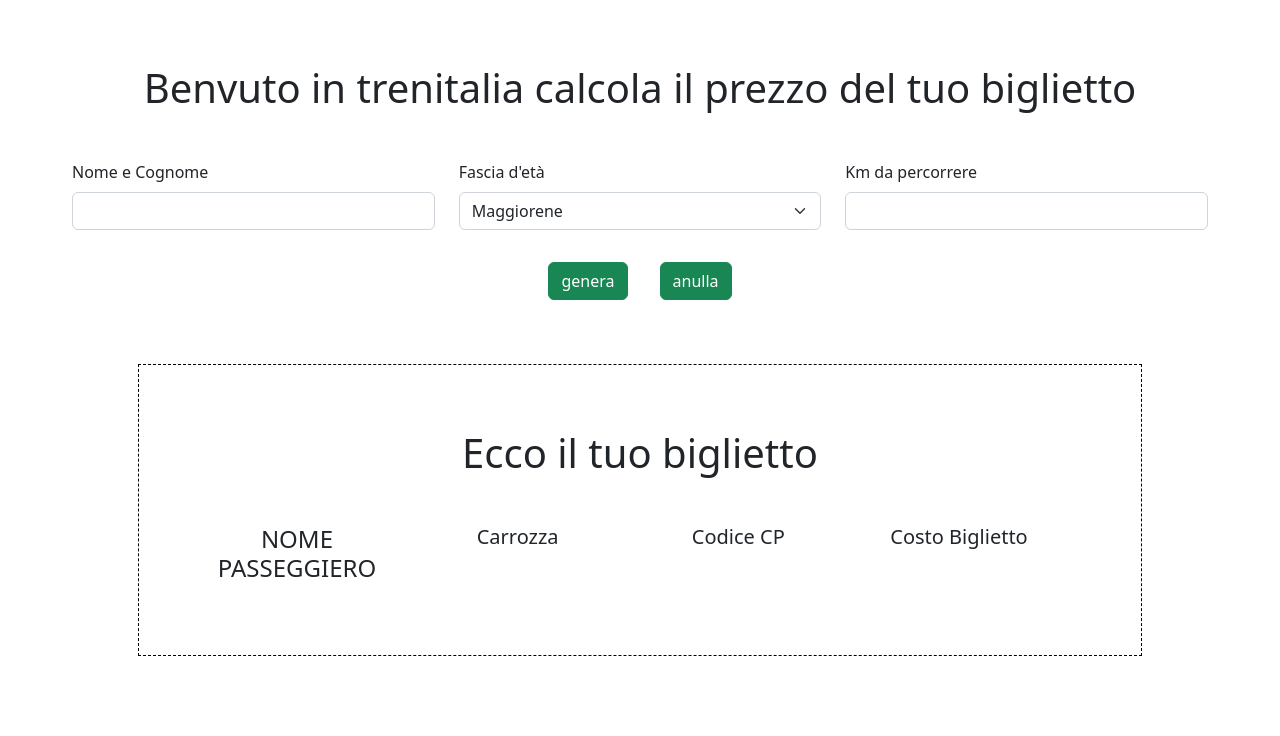
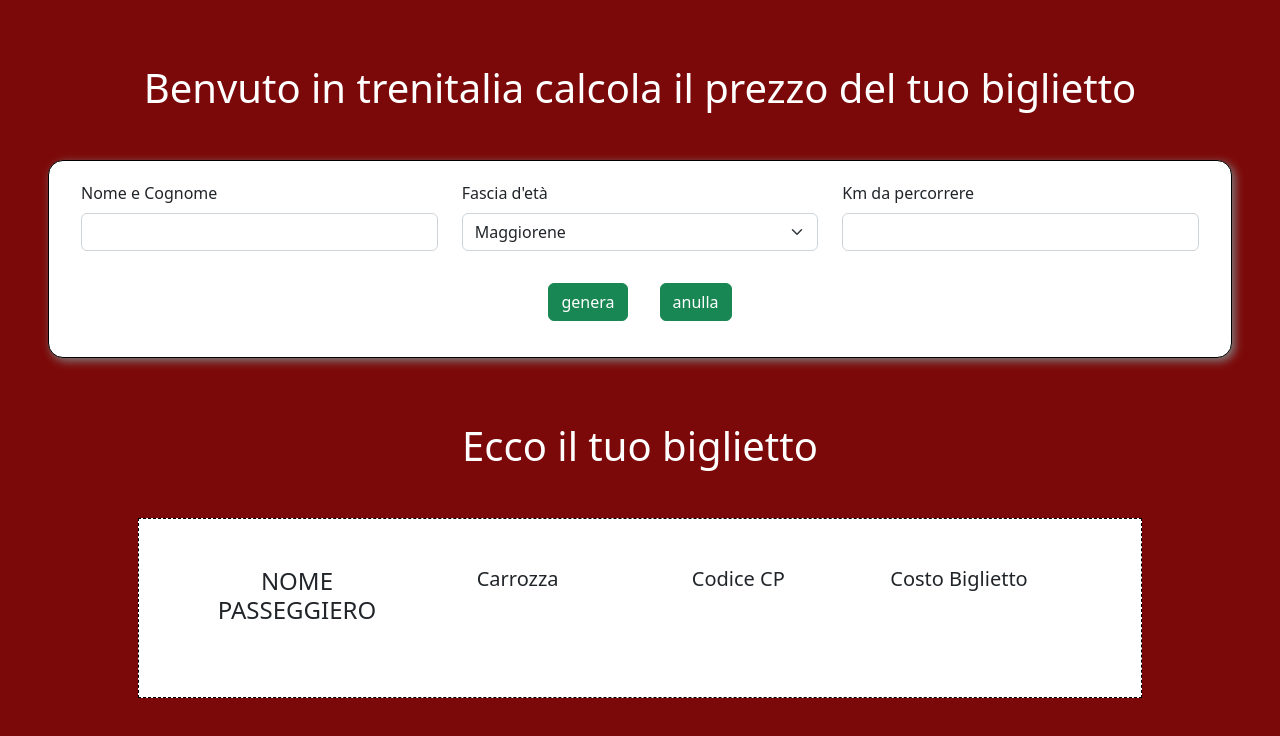
Before and after one commit to Andreaboldrin97/js-biglietto-treno-form, a plain HTML site: page index.html in a window 1280 px wide. Drawn offline with nearby package versions, Linux system fonts and the light colour scheme.

Commit message:
Aesthetic addition bg to the body (in css)

```diff
--- a/css/style.css
+++ b/css/style.css
@@ -1,8 +1,14 @@
+body{
+    background-color: rgb(124, 9, 9);
+}
 .ticket{
     width: 80%;
     margin: 0 auto;
     border: 1px dashed black;
 }
 .my_form{
-
+    padding: 20px;
+    border: 1px solid black;
+    border-radius: 15px;
+    box-shadow: 3px 3px 10px gray;
 }
--- a/index.html
+++ b/index.html
@@ -12,8 +12,8 @@
 <body>
     <div class="container-fluid">
         <div class="row justify-content-center p-5">
-            <h1 class="text-center mt-3 mb-5 col-12">Benvuto in trenitalia calcola il prezzo del tuo biglietto</h1>
-            <div class="row d-flex my_form">
+            <h1 class="text-center mt-3 mb-5 col-12 text-white">Benvuto in trenitalia calcola il prezzo del tuo biglietto</h1>
+            <div class="row d-flex my_form bg-white">
                 <div class="mb-3 col-12 col-md-4">
                     <label for="user_name" class="form-label">Nome e Cognome</label>
                     <input type="text" class="form-control" id="user_name">
@@ -30,14 +30,14 @@
                     <label for="km_tocover" class="form-label">Km da percorrere</label>
                     <input type="text" class="form-control" id="km_tocover">
                   </div>
-            </div>
-            <div class="d-flex justify-content-center">
-                <button id="btn-generated" type="submit" class="btn btn-success m-3 ">genera</button>
-                <button id="btn-delete" type="reset" class="btn btn-success m-3">anulla</button>
+                  <div class="d-flex justify-content-center">
+                    <button id="btn-generated" type="submit" class="btn btn-success m-3 ">genera</button>
+                    <button id="btn-delete" type="reset" class="btn btn-success m-3">anulla</button>
+                </div>
             </div>
         </div>
-        <div class="row p-5 ticket">
-            <h1 class="text-center mt-3 mb-5">Ecco il tuo biglietto</h1>
+        <h1 class="text-center mt-3 mb-5 text-white">Ecco il tuo biglietto</h1>
+        <div class="row p-5 ticket bg-white mb-5">
             <div class="row d-flex">
                 <div class="mb-3 col-12 col-md-3 text-center">
                     <h4 id="name">NOME PASSEGGIERO <br></h4>
```
